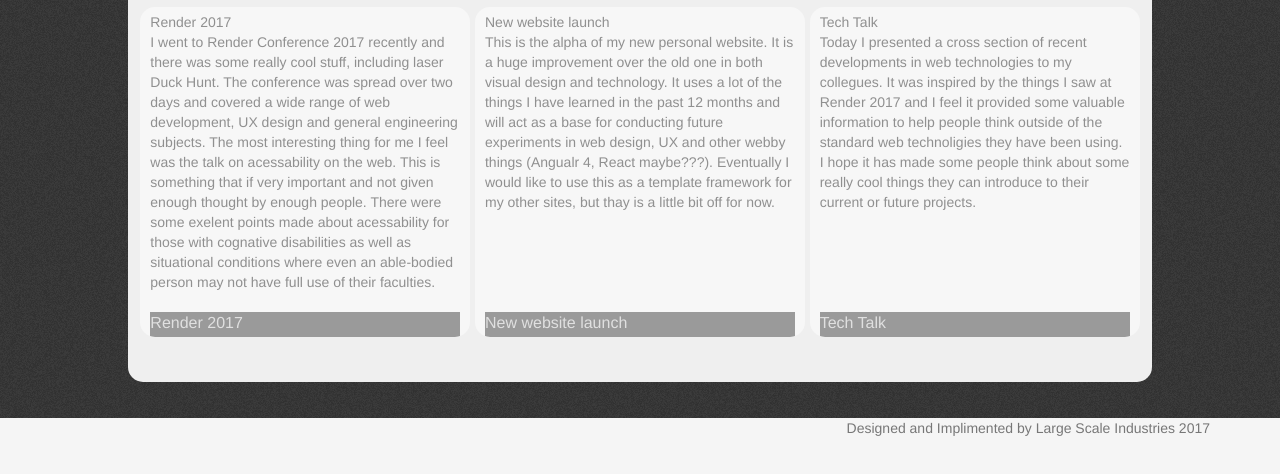
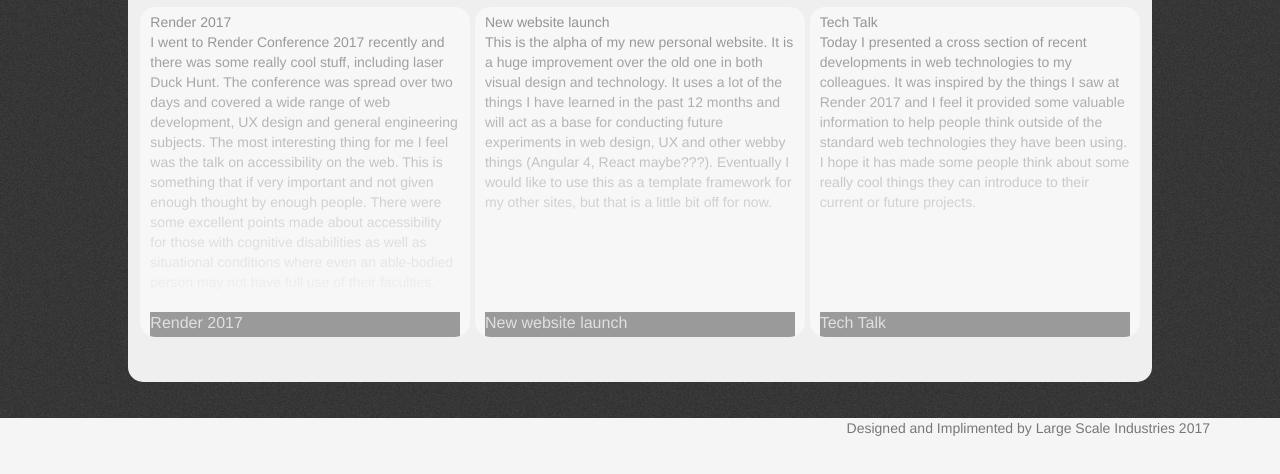
Before and after one commit to pyro-dragon/dragonsCanCode.com, a website: page index.html in a window 1280 px wide. Shown: the part 322-796 px from the top of the page. Drawn offline with nearby package versions, Linux system fonts and the light colour scheme; some packages are replaced by stand-ins of ours; a script that the page names is missing.

Commit message:
Fixed spelling. Added a gradient mask for articles

```diff
--- a/about/js/content.js
+++ b/about/js/content.js
@@ -8,20 +8,20 @@ angular.module("aboutModule").constant("articles", {
 		title: "Render 2017",
 		caption: "I went to Render Conference 2017 recently and there was some really cool stuff, including laser Duck Hunt...",
 		image: "",
-		body: "I went to Render Conference 2017 recently and there was some really cool stuff, including laser Duck Hunt. The conference was spread over two days and covered a wide range of web development, UX design and general engineering subjects. The most interesting thing for me I feel was the talk on acessability on the web. This is something that if very important and not given enough thought by enough people. There were some exelent points made about acessability for those with cognative disabilities as well as situational conditions where even an able-bodied person may not have full use of their faculties."
+		body: "I went to Render Conference 2017 recently and there was some really cool stuff, including laser Duck Hunt. The conference was spread over two days and covered a wide range of web development, UX design and general engineering subjects. The most interesting thing for me I feel was the talk on accessibility on the web. This is something that if very important and not given enough thought by enough people. There were some excellent points made about accessibility for those with cognitive disabilities as well as situational conditions where even an able-bodied person may not have full use of their faculties."
 	},
 	"websiteLaunch": {
 		date: "2/04/2017",
 		title: "New website launch",
 		caption: "New and improved personal website launched.",
 		image: "",
-		body: "This is the alpha of my new personal website. It is a huge improvement over the old one in both visual design and technology. It uses a lot of the things I have learned in the past 12 months and will act as a base for conducting future experiments in web design, UX and other webby things (Angualr 4, React maybe???). Eventually I would like to use this as a template framework for my other sites, but thay is a little bit off for now."
+		body: "This is the alpha of my new personal website. It is a huge improvement over the old one in both visual design and technology. It uses a lot of the things I have learned in the past 12 months and will act as a base for conducting future experiments in web design, UX and other webby things (Angular 4, React maybe???). Eventually I would like to use this as a template framework for my other sites, but that is a little bit off for now."
 	},
 	"techTalk": {
 		date: "05/04/2017",
 		title: "Tech Talk",
 		caption: "Modern Web Tools, Techniques & Technologies",
 		image: "",
-		body: "Today I presented a cross section of recent developments in web technologies to my collegues. It was inspired by the things I saw at Render 2017 and I feel it provided some valuable information to help people think outside of the standard web technoligies they have been using. I hope it has made some people think about some really cool things they can introduce to their current or future projects."
+		body: "Today I presented a cross section of recent developments in web technologies to my colleagues. It was inspired by the things I saw at Render 2017 and I feel it provided some valuable information to help people think outside of the standard web technologies they have been using. I hope it has made some people think about some really cool things they can introduce to their current or future projects."
 	}
 });
--- a/resources/directives/story-card/css/style.css
+++ b/resources/directives/story-card/css/style.css
@@ -1,5 +1,5 @@
 .story-card {
-	width: 330px;
+	max-width: 330px;
 	height: 330px;
 	border-radius: 15px;
 	background-color: #ffffff;
@@ -28,6 +28,7 @@
 
 .story-card-content{
 	height: 300px;
+	-webkit-mask-image: linear-gradient(to bottom, rgba(0,0,0,1), rgba(0,0,0,0));
 
 	transition-duration: 0.8s;
 }
```
